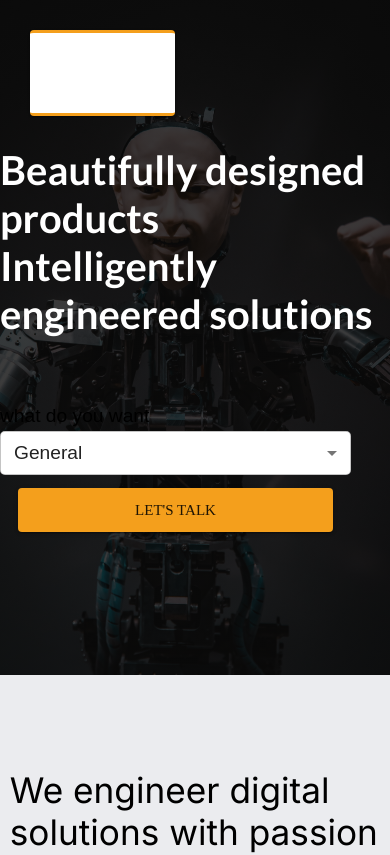
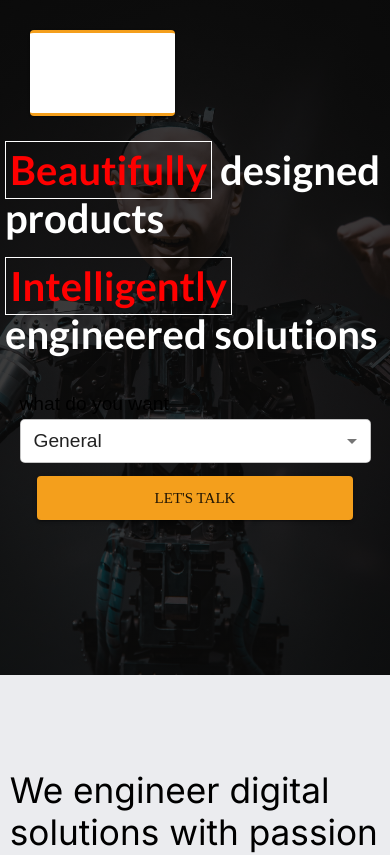
Before and after one commit to johnwondoh/devCompSite, a Next.js app: page / in a window 390 px wide. Shown: the top 855 px of the page. Built offline with nearby package versions, Linux system fonts and the light colour scheme.

Commit message:
landing page edit for phone

```diff
--- a/assets/jss/landingStyles.js
+++ b/assets/jss/landingStyles.js
@@ -78,32 +78,45 @@ const landingStyles = theme => ({
             // fontSize: '1.1em'
             // fontStyle: 'italic'
         },
-        // '& strong': {
-        //     color: ' #f49f1c',
-        //     fontStyle: 'normal',
-        //     fontSize: '1.3em'
-        // },
-        '& span': { display: 'block' }
+        [theme.breakpoints.down('sm')]: {
+            marginBottom: '2em',
+            marginLeft: 5,
+            // width: '90%',
+            // margin: 'auto auto'
+            // minWidth: 600
+        },
+        '& strong': {
+            // color: ' #f49f1c',
+            color: 'red',
+            // fontStyle: 'normal',
+            // fontSize: '1.3em',
+            // paddingBottom: '0.1em',
+            padding: '0.1em',
+            // border: '2px solid #f49f1c'
+            border: '1px solid #fff'
+        },
+        '& span': { display: 'block', marginTop: '0.5em'}
     },
     optionsLayout: {
 
         width: 600,
         [theme.breakpoints.down('xl')]: {
             // width: '50%'
-            width: 600
+            width: 800
             // minWidth: 200
         },
         [theme.breakpoints.down('lg')]: {
             // width: '50%'
             // minWidth: 600
-            width: 600
+            width: 700
         },
         [theme.breakpoints.down('md')]: {
             // width: '50%'
             width: 600
         },
         [theme.breakpoints.down('sm')]: {
-            width: '90%'
+            width: '90%',
+            margin: 'auto auto'
             // minWidth: 600
         },
         // backgroundColor: ''
```
